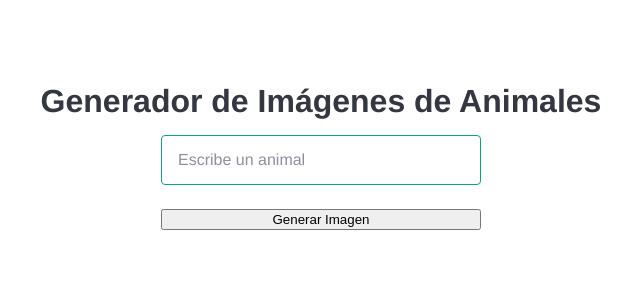
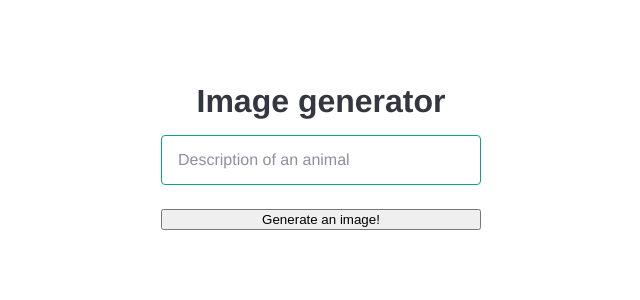
Before and after one commit to ULL-ESIT-DMSI-2324/nextjs-konrad-jan-pierzchlewicz-alu0101686226, a Next.js app: page /image in a window 1280 px wide. Shown: the top 300 px of the page, without its empty margins (319-959 px from the left). Built offline with nearby package versions, Linux system fonts and the light colour scheme; a web font is replaced by a local one.

Commit message:
Changes to Readme

```diff
--- a/pages/image.js
+++ b/pages/image.js
@@ -25,21 +25,21 @@ export default function Home() {
   return (
     <div>
       <Head>
-        <title>DMSI LAB: Generador de Imágenes de Animales</title>
+        <title>Image generator</title>
         <link rel="icon" href="/favicon.ico" />
       </Head>
 
       <main className={styles.main}>
-        <h1>Generador de Imágenes de Animales</h1>
+        <h1>Image generator</h1>
         <form onSubmit={onSubmit} className={styles.form}>
           <input
             type="text"
             name="animal"
-            placeholder="Escribe un animal"
+            placeholder="Description of an animal"
             value={animalInput}
             onChange={(e) => setAnimalInput(e.target.value)}
           />
-          <button type="submit">Generar Imagen</button>
+          <button type="submit">Generate an image!</button>
         </form>
         {imageURL && <img src={imageURL} className={styles.animalImage} alt="Animal Image" />}
       </main>
```
Also changed, not shown: 1 other file (tests, documents, lock files or other folders).
